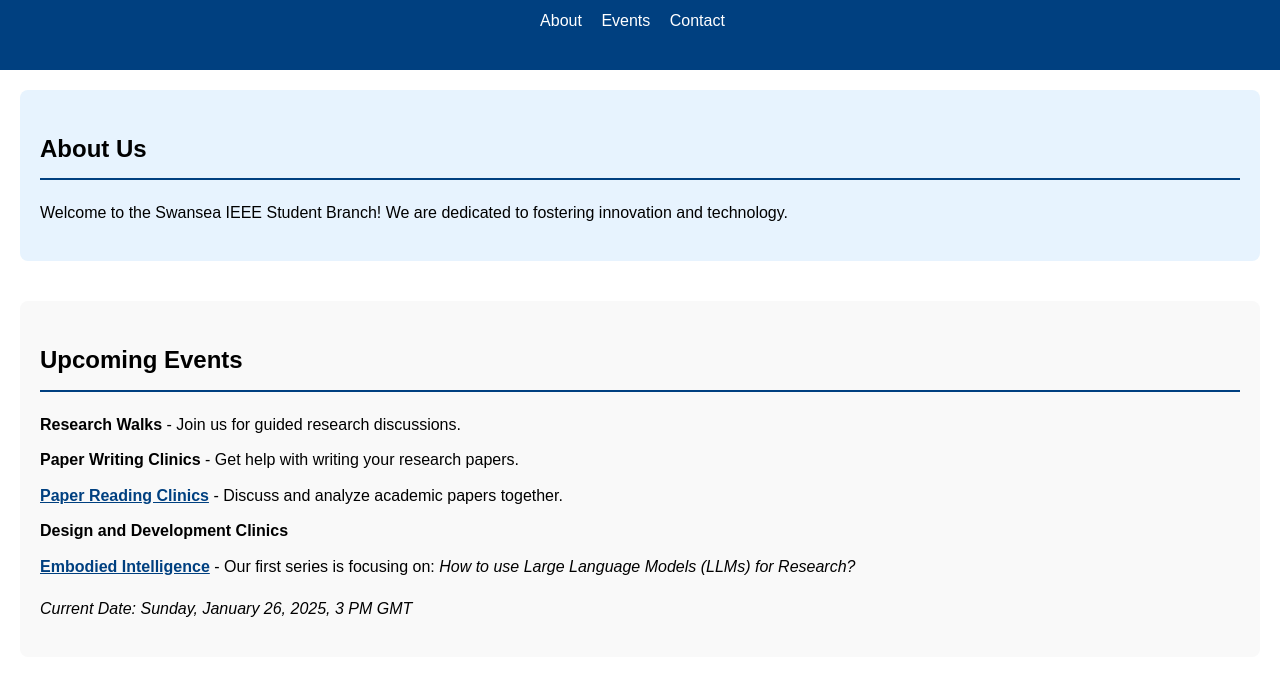
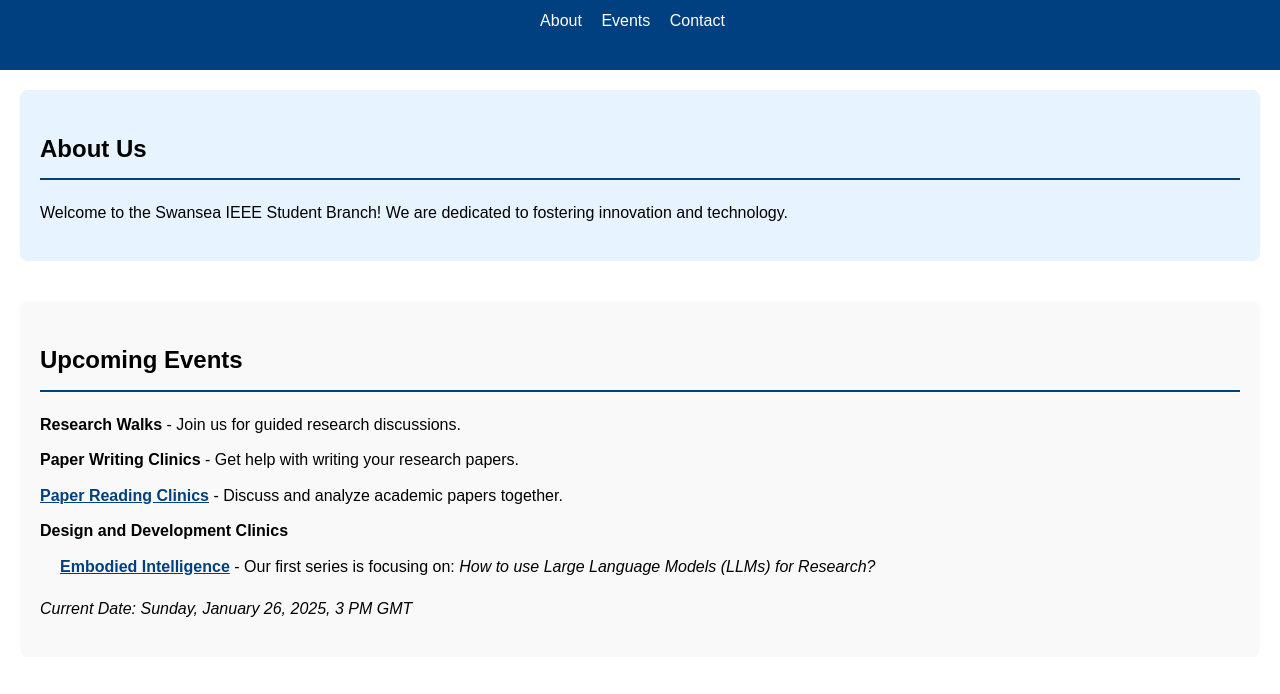
Before and after one commit to MasterPranjal/swansea-ieee.github.io, a plain HTML site: page index.html in a window 1280 px wide. Shown: the part 106-800 px from the top of the page. Drawn offline with Linux system fonts and the light colour scheme.

Commit message:
Update styles.css

```diff
--- a/styles.css
+++ b/styles.css
@@ -73,6 +73,15 @@ h2 {
     margin-bottom: 10px; /* Space between list items */
 }
 
+/* Sub-event Styles for Nested Lists */
+#events ul ul {
+    margin-left: 20px; /* Indent sub-events for clarity */
+}
+
+#events ul ul li {
+    margin-bottom: 5px; /* Space between nested list items */
+}
+
 /* Link Styles */
 a {
     color: #004080; /* Dark blue color for links */
```
